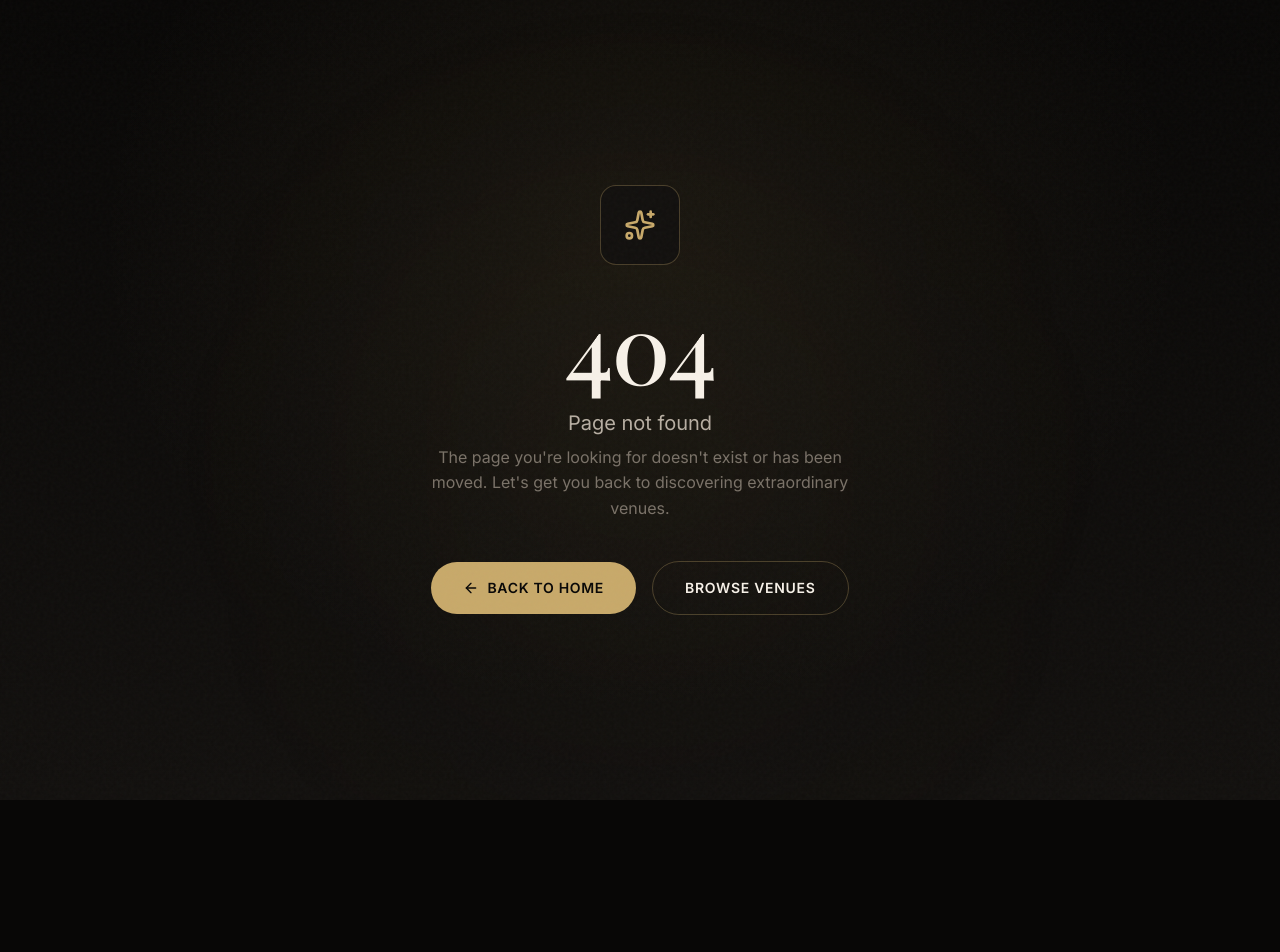
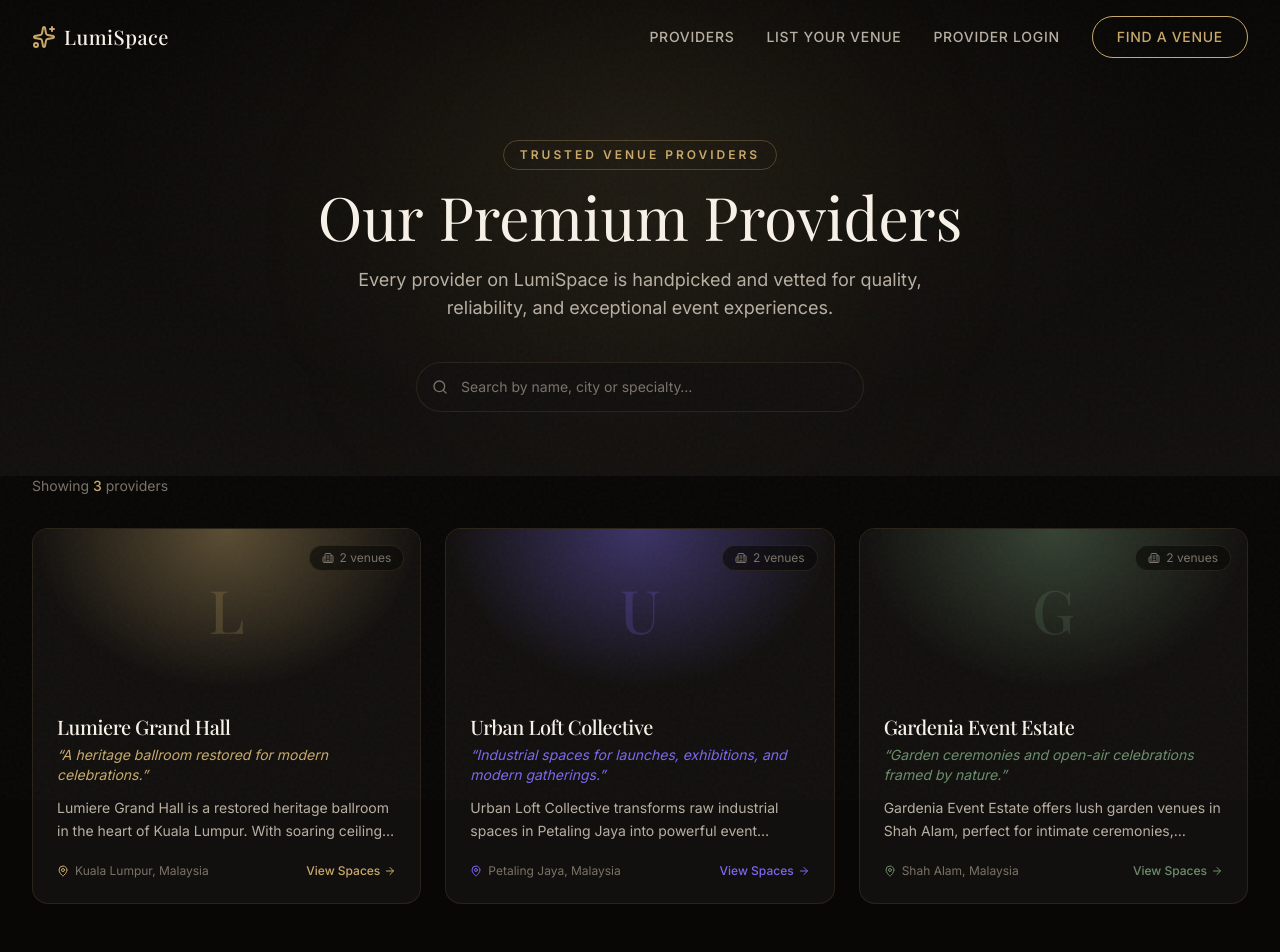
Before and after one commit to MuhdAqmarr/LumiSpace, a Next.js app: page /providers in a window 1280 px wide. Before the commit this address had no page. Shown: the top 952 px of the page. Before the commit the page ends 800 px from the top, so only its background shows below. Built offline with nearby package versions, Linux system fonts and the light colour scheme; a web font is replaced by a local one.

Commit message:
feat: add Providers listing page, update navbar Venues→Providers

```diff
--- /dev/null
+++ b/src/app/providers/page.tsx
@@ -0,0 +1,213 @@
+"use client";
+
+import { useState, useEffect } from "react";
+import Link from "next/link";
+import { MapPin, Building2, ArrowRight, Search } from "lucide-react";
+import CinematicNavbar from "@/components/layout/CinematicNavbar";
+import Footer from "@/components/layout/Footer";
+import ScrollReveal from "@/components/motion/ScrollReveal";
+import SplitTextReveal from "@/components/motion/SplitTextReveal";
+import LoadingState from "@/components/ui/LoadingState";
+import EmptyState from "@/components/ui/EmptyState";
+import { getApprovedProviders } from "@/lib/services/provider-service";
+import { getVenuesByProviderId } from "@/lib/services/venue-service";
+import { Provider } from "@/lib/types";
+
+interface ProviderWithCount extends Provider {
+  venueCount: number;
+}
+
+const presetColors: Record<string, { accent: string; glow: string }> = {
+  gold:   { accent: "#C8A96A", glow: "rgba(200,169,106,0.12)" },
+  neon:   { accent: "#7B68EE", glow: "rgba(123,104,238,0.12)" },
+  garden: { accent: "#6B8E6B", glow: "rgba(107,142,107,0.12)" },
+};
+
+export default function ProvidersPage() {
+  const [providers, setProviders] = useState<ProviderWithCount[]>([]);
+  const [filtered, setFiltered] = useState<ProviderWithCount[]>([]);
+  const [query, setQuery] = useState("");
+  const [loading, setLoading] = useState(true);
+
+  useEffect(() => {
+    const approved = getApprovedProviders();
+    const withCount: ProviderWithCount[] = approved.map((p) => ({
+      ...p,
+      venueCount: getVenuesByProviderId(p.id).filter(
+        (v) => v.status === "published"
+      ).length,
+    }));
+    setProviders(withCount);
+    setFiltered(withCount);
+    setLoading(false);
+  }, []);
+
+  useEffect(() => {
+    const q = query.toLowerCase().trim();
+    if (!q) {
+      setFiltered(providers);
+    } else {
+      setFiltered(
+        providers.filter(
+          (p) =>
+            p.brandName.toLowerCase().includes(q) ||
+            p.city.toLowerCase().includes(q) ||
+            p.tagline.toLowerCase().includes(q)
+        )
+      );
+    }
+  }, [query, providers]);
+
+  return (
+    <>
+      <CinematicNavbar />
+      <main className="min-h-screen bg-bg">
+
+        {/* Hero */}
+        <section className="relative pt-[calc(var(--nav-height)+60px)] pb-16 overflow-hidden">
+          <div className="absolute inset-0 gradient-hero" />
+          <div className="absolute top-1/2 left-1/2 -translate-x-1/2 -translate-y-1/2 h-96 w-96 rounded-full bg-gold/5 blur-[120px]" />
+
+          <div className="relative z-10 mx-auto max-w-4xl px-6 text-center">
+            <ScrollReveal delay={0.1}>
+              <span className="inline-block mb-4 text-xs font-semibold uppercase tracking-[0.25em] text-gold border border-gold/30 rounded-full px-4 py-1.5">
+                Trusted Venue Providers
+              </span>
+            </ScrollReveal>
+
+            <SplitTextReveal
+              text="Our Premium Providers"
+              as="h1"
+              className="font-display text-5xl md:text-6xl text-text-primary mb-5"
+              delay={0.2}
+            />
+
+            <ScrollReveal delay={0.4}>
+              <p className="text-lg text-text-secondary max-w-xl mx-auto">
+                Every provider on LumiSpace is handpicked and vetted for quality,
+                reliability, and exceptional event experiences.
+              </p>
+            </ScrollReveal>
+
+            {/* Search */}
+            <ScrollReveal delay={0.5}>
+              <div className="relative mt-10 max-w-md mx-auto">
+                <Search className="absolute left-4 top-1/2 -translate-y-1/2 h-4 w-4 text-text-muted pointer-events-none" />
+                <input
+                  type="text"
+                  value={query}
+                  onChange={(e) => setQuery(e.target.value)}
+                  placeholder="Search by name, city or specialty…"
+                  className="w-full bg-bg-surface border border-border rounded-full pl-11 pr-5 py-3.5 text-sm text-text-primary placeholder:text-text-muted outline-none focus:border-gold transition-colors"
+                />
+              </div>
+            </ScrollReveal>
+          </div>
+        </section>
+
+        {/* Provider Grid */}
+        <section className="pb-24 mx-auto max-w-7xl px-6 lg:px-8">
+
+          {loading ? (
+            <LoadingState message="Loading providers…" />
+          ) : filtered.length === 0 ? (
+            <EmptyState
+              icon={Building2}
+              title="No providers found"
+              description={
+                query
+                  ? `No providers match "${query}". Try a different search.`
+                  : "No approved providers yet. Check back soon."
+              }
+              actionHref="/"
+              actionLabel="Back to Home"
+            />
+          ) : (
+            <>
+              {/* Count */}
+              <ScrollReveal>
+                <p className="text-sm text-text-muted mb-8">
+                  Showing <span className="text-gold font-medium">{filtered.length}</span> provider{filtered.length !== 1 ? "s" : ""}
+                </p>
+              </ScrollReveal>
+
+              <div className="grid grid-cols-1 md:grid-cols-2 lg:grid-cols-3 gap-6">
+                {filtered.map((provider, i) => {
+                  const preset = provider.themeJson?.webglPreset ?? "gold";
+                  const colors = presetColors[preset] ?? presetColors.gold;
+
+                  return (
+                    <ScrollReveal key={provider.id} delay={i * 0.08}>
+                      <Link
+                        href={`/p/${provider.slug}`}
+                        className="group relative flex flex-col overflow-hidden rounded-2xl border border-border bg-bg-surface transition-all duration-500 hover:border-[var(--accent)] hover:-translate-y-1 hover:shadow-[0_0_40px_var(--glow)] no-underline h-full"
+                        style={{
+                          ["--accent" as string]: colors.accent,
+                          ["--glow" as string]: colors.glow,
+                        }}
+                      >
+                        {/* Gradient Header */}
+                        <div
+                          className="relative h-40 overflow-hidden"
+                          style={{
+                            background: `radial-gradient(ellipse at 50% 0%, ${colors.glow.replace("0.12", "0.4")} 0%, transparent 70%), #12100E`,
+                          }}
+                        >
+                          {/* Provider Initial */}
+                          <div className="absolute inset-0 flex items-center justify-center">
+                            <span
+                              className="font-display text-6xl font-medium opacity-20 select-none"
+                              style={{ color: colors.accent }}
+                            >
+                              {provider.brandName.charAt(0)}
+                            </span>
+                          </div>
+
+                          {/* Venue count badge */}
+                          <div className="absolute top-4 right-4 flex items-center gap-1.5 rounded-full bg-bg/60 backdrop-blur-sm border border-border px-3 py-1">
+                            <Building2 className="h-3 w-3 text-text-muted" />
+                            <span className="text-xs text-text-muted">
+                              {provider.venueCount} {provider.venueCount === 1 ? "venue" : "venues"}
+                            </span>
+                          </div>
+                        </div>
+
+                        {/* Content */}
+                        <div className="flex flex-col flex-1 p-6">
+                          <h2 className="font-display text-xl font-medium text-text-primary mb-1 group-hover:text-gold transition-colors duration-300">
+                            {provider.brandName}
+                          </h2>
+                          <p
+                            className="text-sm italic mb-3"
+                            style={{ color: colors.accent }}
+                          >
+                            &ldquo;{provider.tagline}&rdquo;
+                          </p>
+                          <p className="text-sm text-text-secondary leading-relaxed line-clamp-2 flex-1">
+                            {provider.description}
+                          </p>
+
+                          <div className="mt-5 flex items-center justify-between">
+                            <span className="flex items-center gap-1.5 text-xs text-text-muted">
+                              <MapPin className="h-3 w-3" style={{ color: colors.accent }} />
+                              {provider.city}, {provider.country}
+                            </span>
+                            <span className="flex items-center gap-1 text-xs font-medium transition-colors duration-300 group-hover:gap-2" style={{ color: colors.accent }}>
+                              View Spaces
+                              <ArrowRight className="h-3 w-3 transition-transform duration-300 group-hover:translate-x-1" />
+                            </span>
+                          </div>
+                        </div>
+                      </Link>
+                    </ScrollReveal>
+                  );
+                })}
+              </div>
+            </>
+          )}
+        </section>
+      </main>
+      <Footer />
+    </>
+  );
+}
--- a/src/components/layout/CinematicNavbar.tsx
+++ b/src/components/layout/CinematicNavbar.tsx
@@ -17,7 +17,7 @@ export default function CinematicNavbar() {
   }, []);
 
   const navLinks = [
-    { href: "/venues", label: "Venues" },
+    { href: "/providers", label: "Providers" },
     { href: "/become-a-provider", label: "List Your Venue" },
     { href: "/admin/login", label: "Provider Login" },
   ];
```
